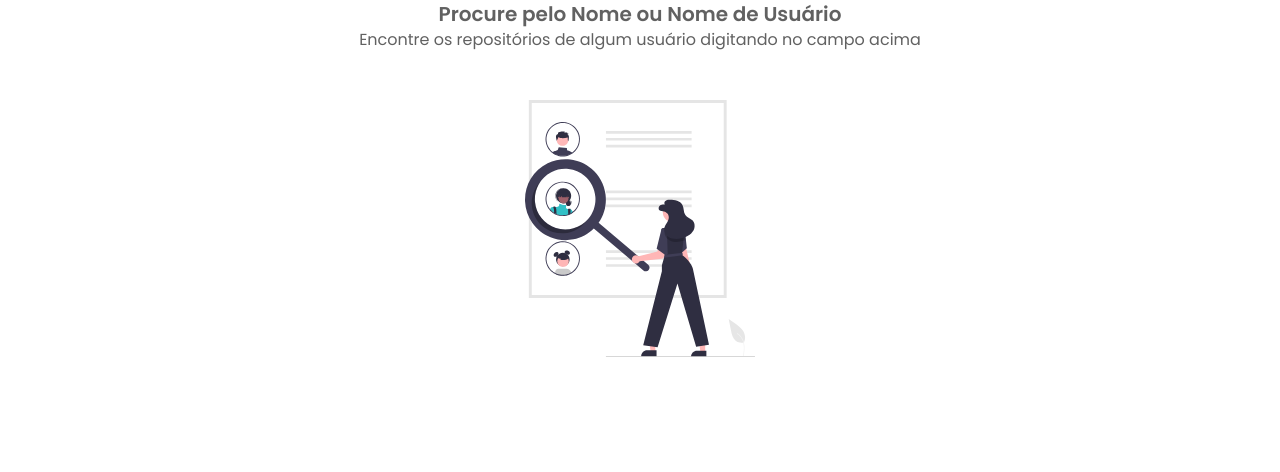
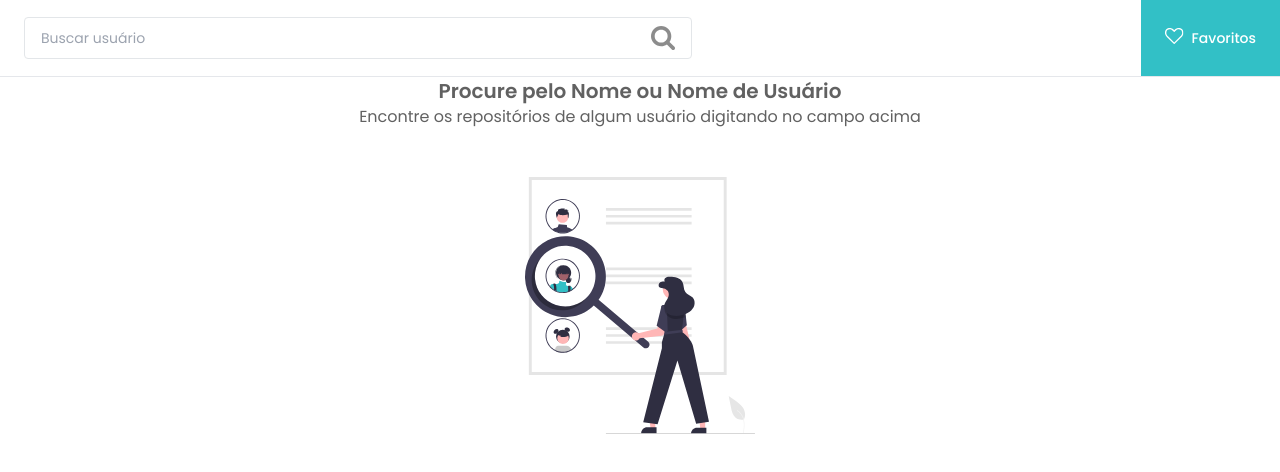
Before and after one commit to willerson/github-repositories, a Next.js app: page / in a window 1280 px wide. Shown: the top 472 px of the page. Built offline with nearby package versions, Linux system fonts and the light colour scheme.

Commit message:
:lipstick: feat: component header

```diff
--- a/app/components/Favorites/index.tsx
+++ b/app/components/Favorites/index.tsx
@@ -3,7 +3,7 @@ import { Heart } from '../icons/heart';
 import { tv } from 'tailwind-variants';
 
 const styles = tv({
-  base: 'bg-primary text-sm text-white font-medium px-6 py-7 flex space-x-2',
+  base: 'bg-primary text-sm text-white font-medium px-4 lg:px-6 py-7 flex space-x-2',
 });
 
 interface FavoritesProps {
--- /dev/null
+++ b/app/components/Header/index.tsx
@@ -0,0 +1,17 @@
+import React from 'react';
+import Search from '../Search';
+import Favorites from '../Favorites';
+import { tv } from 'tailwind-variants';
+
+const styles = tv({
+  base: 'flex justify-between items-center w-full border-b border-border-b space-x-3 pl-3 lg:pl-6',
+});
+
+export const Header = () => {
+  return (
+    <header className={styles()}>
+      <Search />
+      <Favorites />
+    </header>
+  );
+};
--- a/app/components/Search/index.tsx
+++ b/app/components/Search/index.tsx
@@ -5,7 +5,7 @@ import { tv } from 'tailwind-variants';
 const styles = tv({
   slots: {
     wrapper:
-      'border border-border-line rounded py-2 px-4 flex justify-between items-center',
+      'border border-border-line rounded py-2 px-4 flex justify-between items-center lg:w-[668px]',
     input: 'text-sm text-placeholder focus:outline-none',
   },
 });
--- a/app/page.tsx
+++ b/app/page.tsx
@@ -4,10 +4,12 @@ import Search from './components/Search';
 import UserCard from './components/UserCard';
 import Favorites from './components/Favorites';
 import Intro from './components/Intro';
+import { Header } from './components/Header';
 
 export default function Home() {
   return (
-    <main className="flex min-h-screen flex-col items-center justify-between">
+    <main className="min-h-screen">
+      <Header />
       <Intro
         titleIntro="Procure pelo Nome ou Nome de Usuário"
         messageIntro="Encontre os repositórios de algum usuário digitando no campo acima"
```
